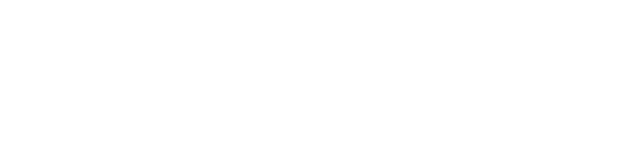
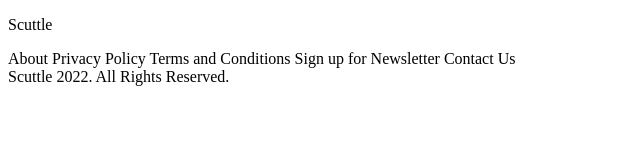
Before and after one commit to JosueSantana/scuttle, a website built with webpack: page public/index.html in a window 1280 px wide. Shown: the whole page, without its empty margins (0-640 px from the left). Built offline with nearby package versions, Linux system fonts and the light colour scheme.

Commit message:
Set groundwork to import HTML content through templates set up in separate HTML files using XMLHttpRequest()

```diff
--- a/public/index.html
+++ b/public/index.html
@@ -1,11 +1,13 @@
 <!DOCTYPE html>
 <html lang="en">
   <head>
-    <meta charset="UTF-8">
-    <meta name="viewport" content="width=device-width, initial-scale=1.0">
-    <meta http-equiv="X-UA-Compatible" content="ie=edge">
+    <meta charset="UTF-8" />
+    <meta name="viewport" content="width=device-width, initial-scale=1.0" />
+    <meta http-equiv="X-UA-Compatible" content="ie=edge" />
     <title>Scuttle - Online Pet Shop</title>
     <script src="dist/bundle.js"></script>
   </head>
-  <body></body>
+  <body>
+    <div id="app"></div>
+  </body>
 </html>
--- /dev/null
+++ b/public/templates.html
@@ -0,0 +1,15 @@
+<template id="header">
+  <div>
+    <p>Scuttle</p>
+  </div>
+</template>
+<template id="footer">
+  <div>
+    <span>About</span>
+    <span>Privacy Policy</span>
+    <span>Terms and Conditions</span>
+    <span>Sign up for Newsletter</span>
+    <span>Contact Us</span>
+  </div>
+  <div><span>Scuttle 2022. All Rights Reserved.</span></div>
+</template>
--- a/src/app.ts
+++ b/src/app.ts
@@ -1 +1,24 @@
-console.log("Hello world!");
+var xhr = new XMLHttpRequest();
+xhr.open("GET", "templates.html", true);
+xhr.onreadystatechange = function () {
+  if (this.readyState !== 4) return;
+  if (this.status !== 200) return;
+
+  const parser = new DOMParser();
+  const templatesDoc = parser.parseFromString(this.responseText, "text/html");
+
+  console.log(templatesDoc);
+
+  const appEl = document.getElementById("app")!;
+
+  const headerElement = templatesDoc.getElementById("header") as HTMLTemplateElement;
+  const headerNode = document.importNode(headerElement.content, true);
+
+  const footerElement = templatesDoc.getElementById("footer") as HTMLTemplateElement;
+  const footerNode = document.importNode(footerElement.content, true);
+
+  appEl.appendChild(headerNode);
+  appEl.appendChild(footerNode);
+
+};
+xhr.send();
--- a/webpack.config.js
+++ b/webpack.config.js
@@ -5,7 +5,7 @@ module.exports = {
   mode: "development",
   entry: "./src/app.ts",
   output: {
-    path: path.resolve(__dirname, "dist"),
+    path: path.resolve(__dirname, "public", "dist"),
     filename: "bundle.js",
     publicPath: "./public"
   },
```
